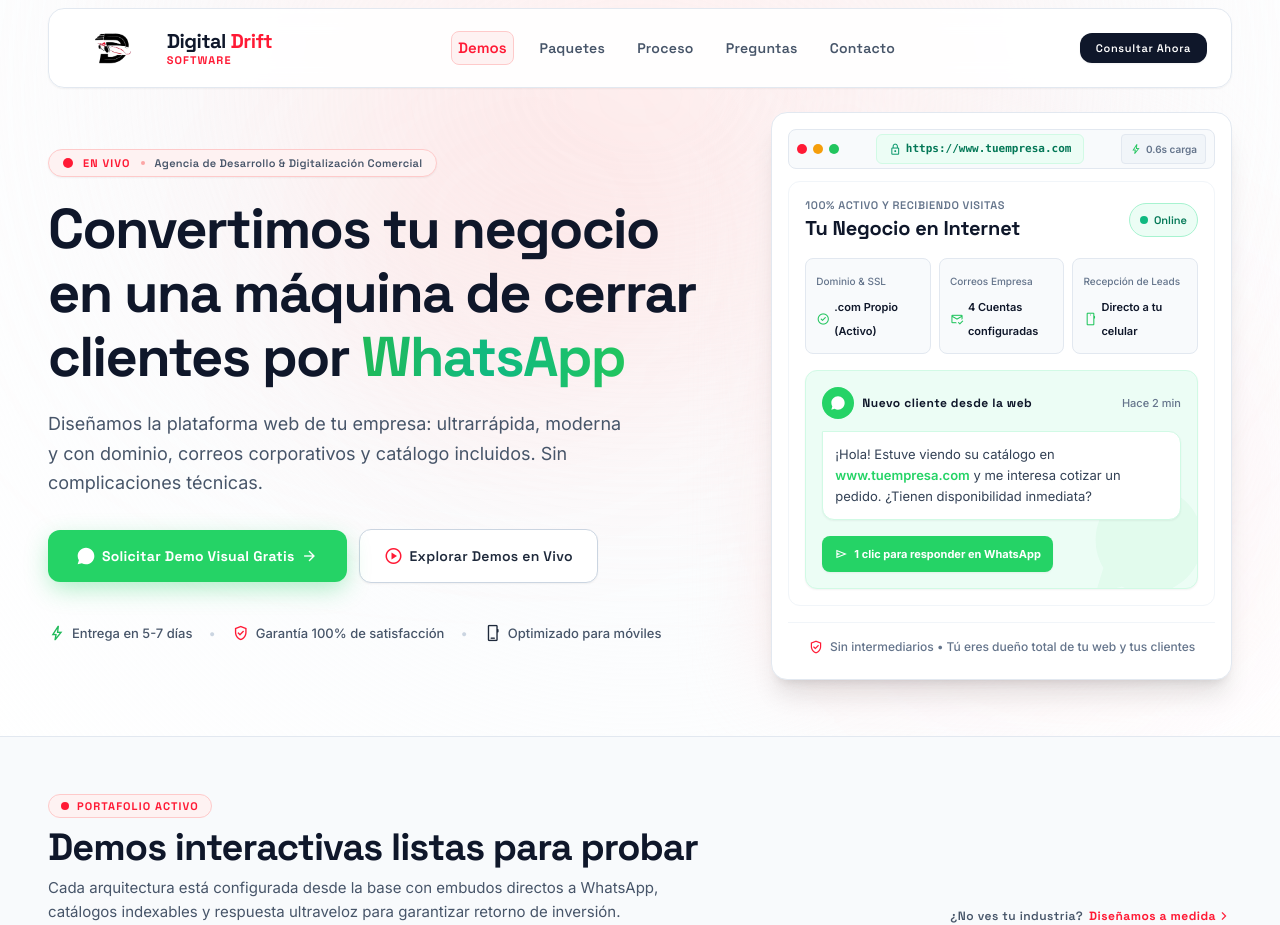
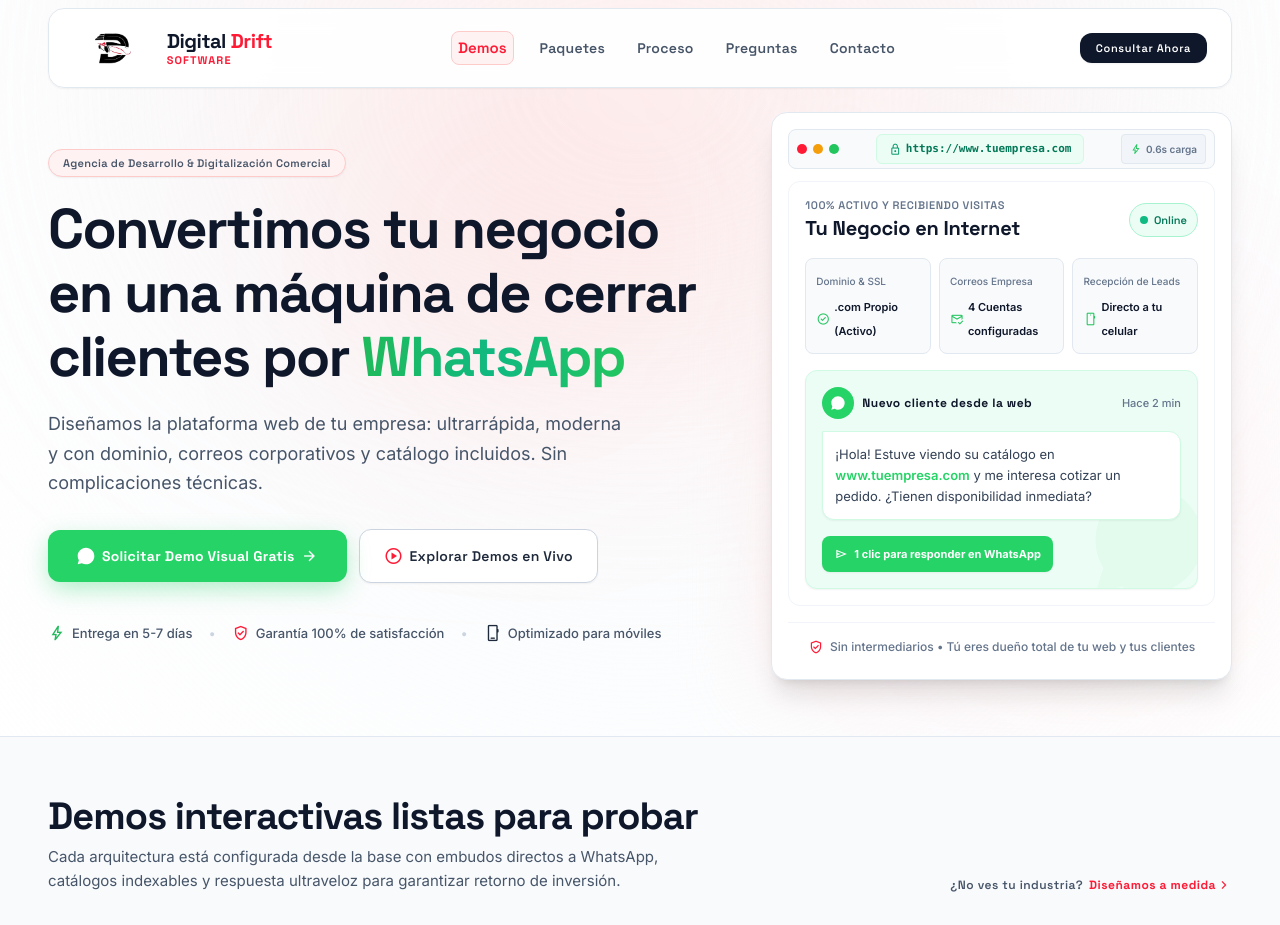
Before and after one commit to santiagoxx93/Digital_Drift_Software, a React (Vite) app: page / in a window 1280 px wide. Shown: the top 925 px of the page. Built offline with nearby package versions, Linux system fonts and the light colour scheme.

Commit message:
Remove EN VIVO tag from hero and PORTAFOLIO ACTIVO tag from demos

```diff
--- a/src/App.jsx
+++ b/src/App.jsx
@@ -57,12 +57,6 @@ function App() {
 <div data-aos="fade-up" className="lg:col-span-7 flex flex-col items-start">
 {/*  Live Status Badge  */}
 <div className="inline-flex items-center gap-2.5 px-3.5 py-1.5 rounded-full bg-red-50 border border-red-200 backdrop-blur-md shadow-sm mb-space-md">
-<span className="relative flex h-2.5 w-2.5">
-<span className="animate-ping absolute inline-flex h-full w-full rounded-full bg-[#ff1a35] opacity-75"></span>
-<span className="relative inline-flex rounded-full h-2.5 w-2.5 bg-[#ff1a35]"></span>
-</span>
-<span className="font-label-sm text-label-sm uppercase tracking-widest text-[#ff1a35] font-bold">EN VIVO</span>
-<span className="w-1 h-1 rounded-full bg-red-300"></span>
 <span className="font-label-sm text-label-sm text-slate-600 tracking-wide font-medium">Agencia de Desarrollo &amp; Digitalización Comercial</span>
 </div>
 {/*  High-Impact H1 Headline  */}
@@ -213,10 +207,7 @@ Sin intermediarios • Tú eres dueño total de tu web y tus clientes
 <div className="max-w-[1280px] mx-auto px-gutter-mobile md:px-margin">
 <div className="flex flex-col md:flex-row md:items-end justify-between gap-space-md mb-space-lg">
 <div className="max-w-2xl">
-<div className="inline-flex items-center gap-2 px-3 py-1 rounded-full bg-red-50 border border-red-200 mb-space-xs">
-<span className="w-2 h-2 rounded-full bg-[#ff1a35]"></span>
-<span className="font-label-sm text-label-sm uppercase tracking-widest text-[#ff1a35] font-bold">PORTAFOLIO ACTIVO</span>
-</div>
+
 <h2 className="font-headline-xl text-headline-xl font-bold text-[#0f172a] tracking-tight">
           Demos interactivas listas para probar
         </h2>
```
